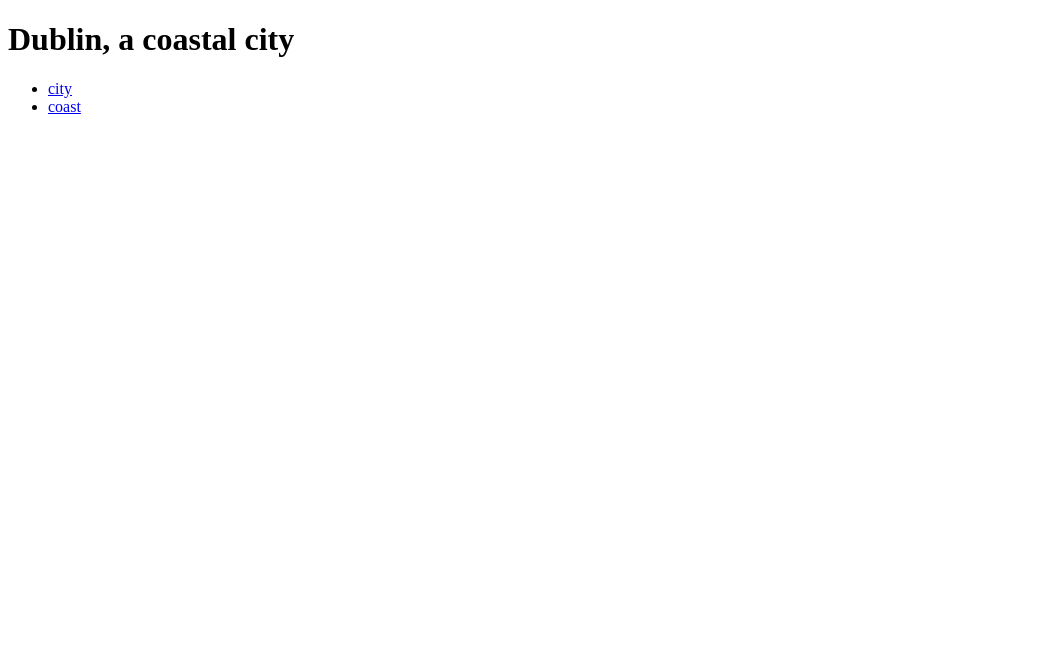
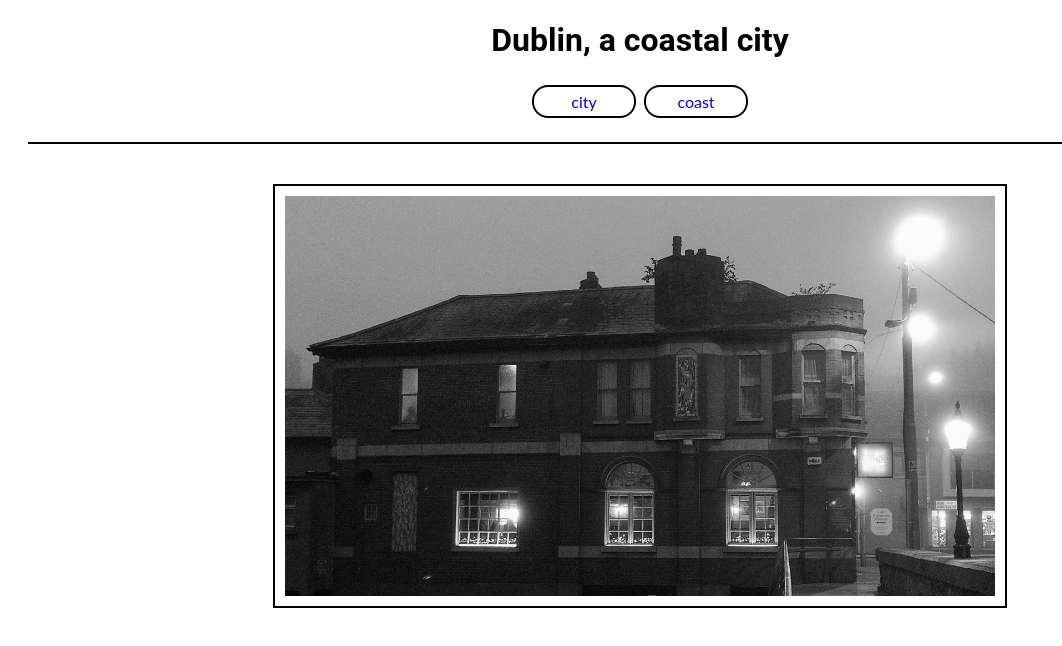
Before and after one commit to Lauren21717/dublin-photosa, a plain HTML site: page index.html in a window 1280 px wide. Shown: the whole page, without its empty margins (0-1062 px from the left). Drawn offline with Linux system fonts and the light colour scheme.

Commit message:
feat: add image to the webpages

```diff
--- a/index.html
+++ b/index.html
@@ -4,6 +4,7 @@
     <meta charset="UTF-8" />
     <meta http-equiv="X-UA-Compatible" content="IE=edge" />
     <meta name="viewport" content="width=device-width, initial-scale=1.0" />
+    <link rel="stylesheet" href="assets/css/style.css">
     <title>Dublin</title>
   </head>
   <body>
@@ -18,5 +19,10 @@
         </li>
       </ul>
     </nav>
+        <section>
+            <figure>
+                <img src="assets/images/photo_2024-01-15_20-02-25.jpg" alt="an image of urban Dublin">
+            </figure>
+        </section>
   </body>
 </html>
```
Also changed, not shown: coast.html (+5 -0 lines), assets/images/photo_2024-01-15_20-02-25.jpg (added), assets/images/photo_2024-01-15_20-02-51.jpg (added).
